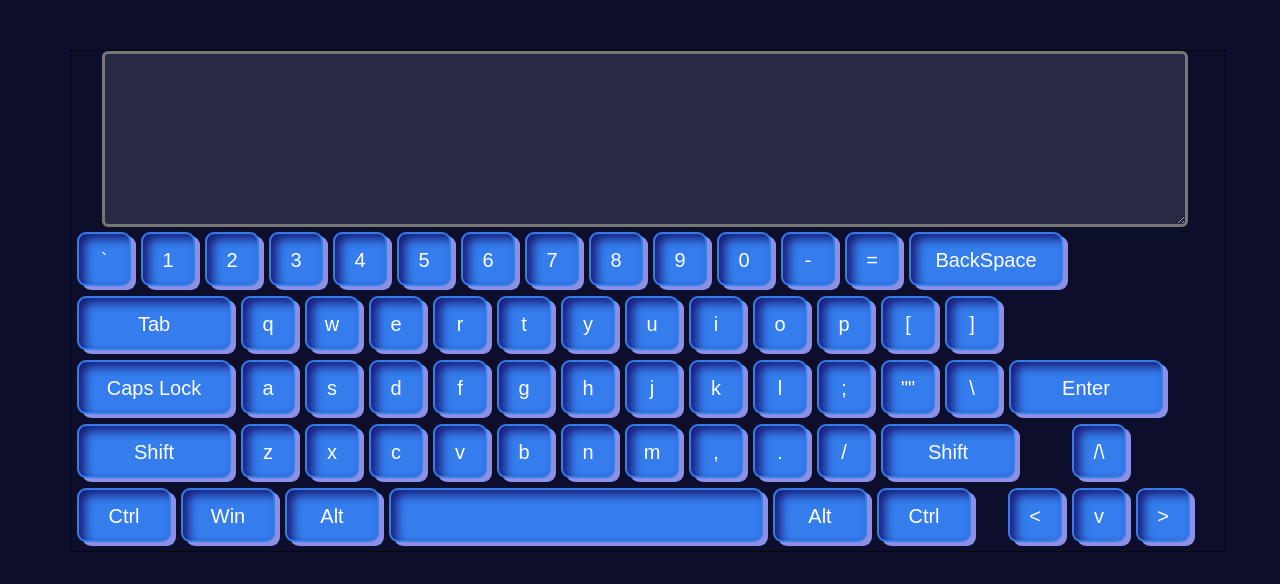
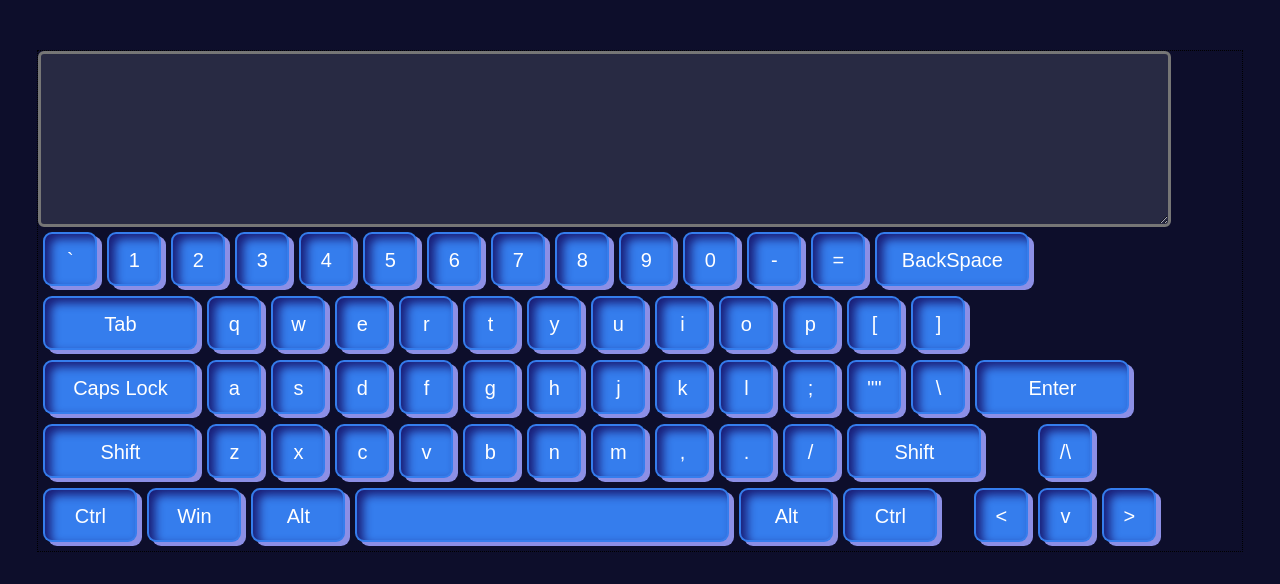
Before and after one commit to adelinyshka/virtual-keyboard, a plain HTML site: page index.html in a window 1280 px wide. Drawn offline with Linux system fonts and the light colour scheme.

Commit message:
fix: align all

```diff
--- a/styles.css
+++ b/styles.css
@@ -26,11 +26,12 @@
 body{
 	background: #0d0e2b;
 	width: 1280px;
+	margin: 0 auto;
 }
 
 .keyboard-wrapper {
 	height: 500px;
-	width: 90%;
+	width: 94%;
 	margin: 50px auto;
 	border: 1px dotted black;
 	display: block;
@@ -47,7 +48,6 @@ body{
 .styled-textarea {
 	width: 92%;
 	height: 150px;
-	margin: 0px 30px;
 	text-align: left;
 	padding: 10px;
 	resize:vertical;
```
